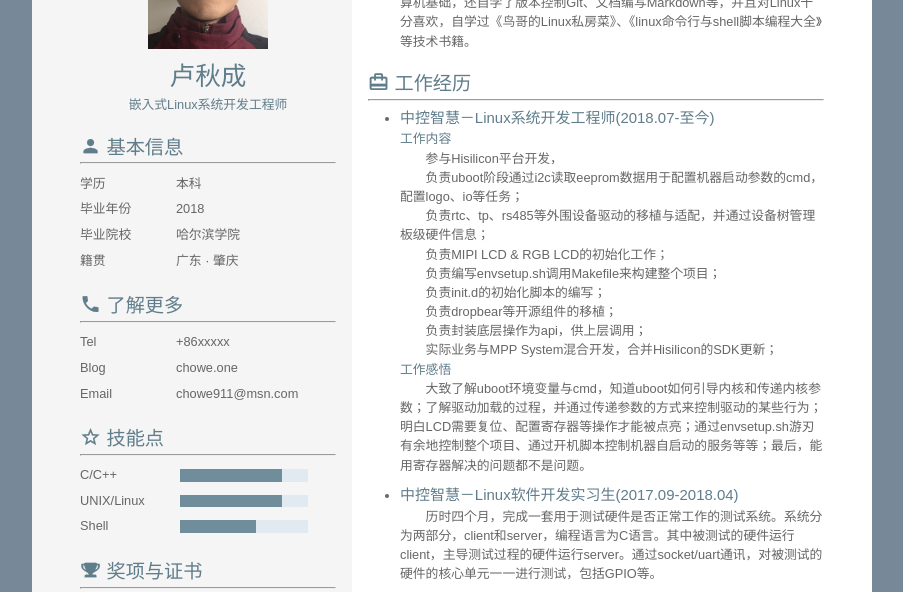
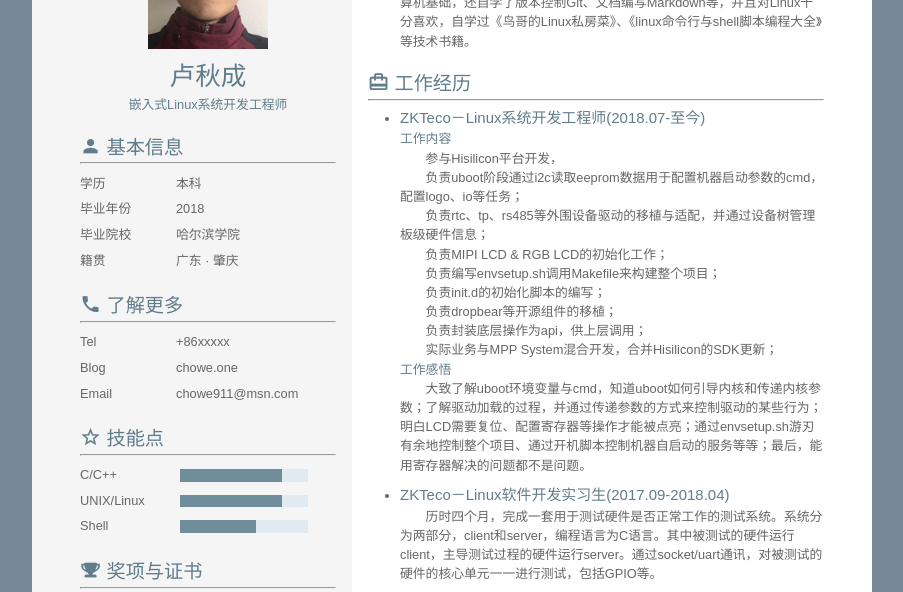
Before and after one commit to Chowe911/Chowe911.github.io, a Jekyll site: the page cv/zh.html, which Jekyll copies as it is, in a window 1280 px wide. Shown: the part 157-749 px from the top of the page, without its empty margins (188-1091 px from the left). Built offline with Jekyll 4.4.1, drawn with Linux system fonts in a browser that asks for light colours.

Commit message:
rename to zkteco

```diff
--- a/cv/zh.html
+++ b/cv/zh.html
@@ -185,7 +185,7 @@
                 <hr>
                 <ul class="experience-list">
                     <li>
-                        <h3>中控智慧－Linux系统开发工程师(2018.07-至今)</h3>
+                        <h3>ZKTeco－Linux系统开发工程师(2018.07-至今)</h3>
                         <!--
                         <p>
                             负责已有平台的维护与功能增添，包括kernel、driver、library等。
@@ -220,7 +220,7 @@
                         <p>大致了解uboot环境变量与cmd，知道uboot如何引导内核和传递内核参数；了解驱动加载的过程，并通过传递参数的方式来控制驱动的某些行为；明白LCD需要复位、配置寄存器等操作才能被点亮；通过envsetup.sh游刃有余地控制整个项目、通过开机脚本控制机器自启动的服务等等；最后，能用寄存器解决的问题都不是问题。</p>
                     </li>
                     <li>
-                        <h3>中控智慧－Linux软件开发实习生(2017.09-2018.04)</h3>
+                        <h3>ZKTeco－Linux软件开发实习生(2017.09-2018.04)</h3>
                         <p>
                             历时四个月，完成一套用于测试硬件是否正常工作的测试系统。系统分为两部分，client和server，编程语言为C语言。其中被测试的硬件运行client，主导测试过程的硬件运行server。通过socket/uart通讯，对被测试的硬件的核心单元一一进行测试，包括GPIO等。
                         </p>
```
